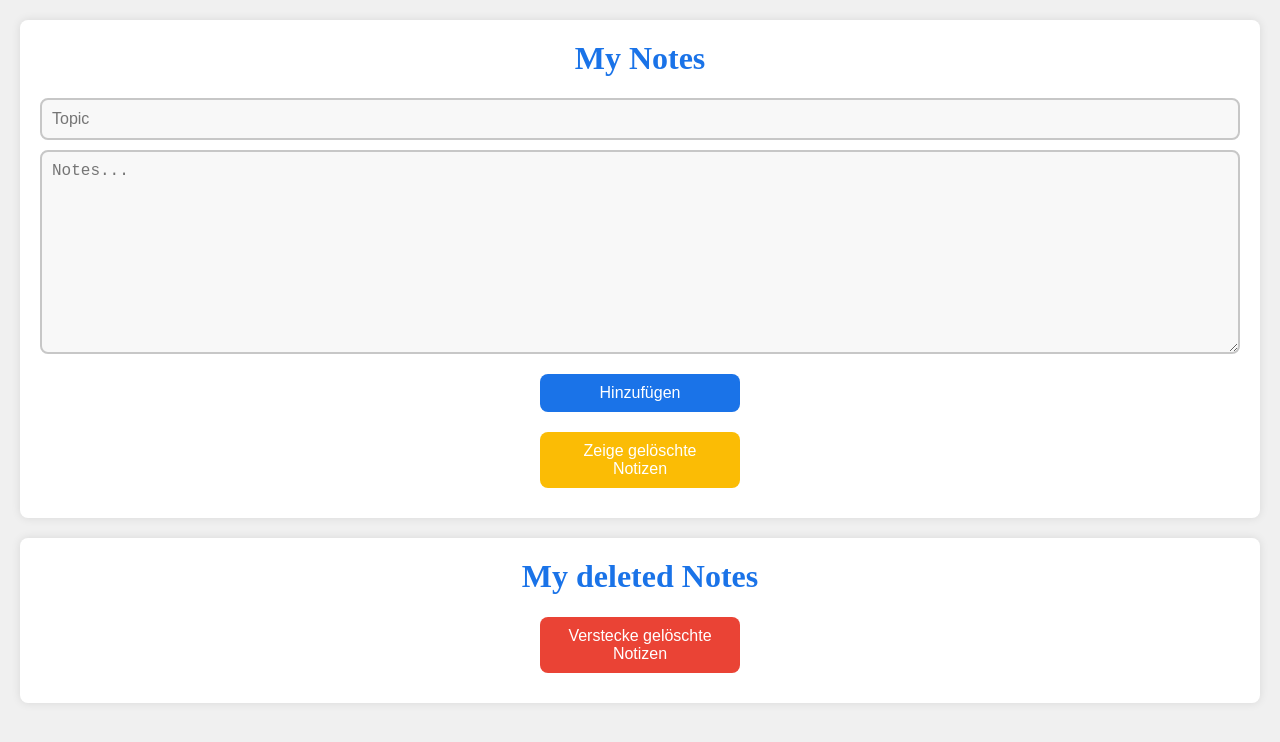
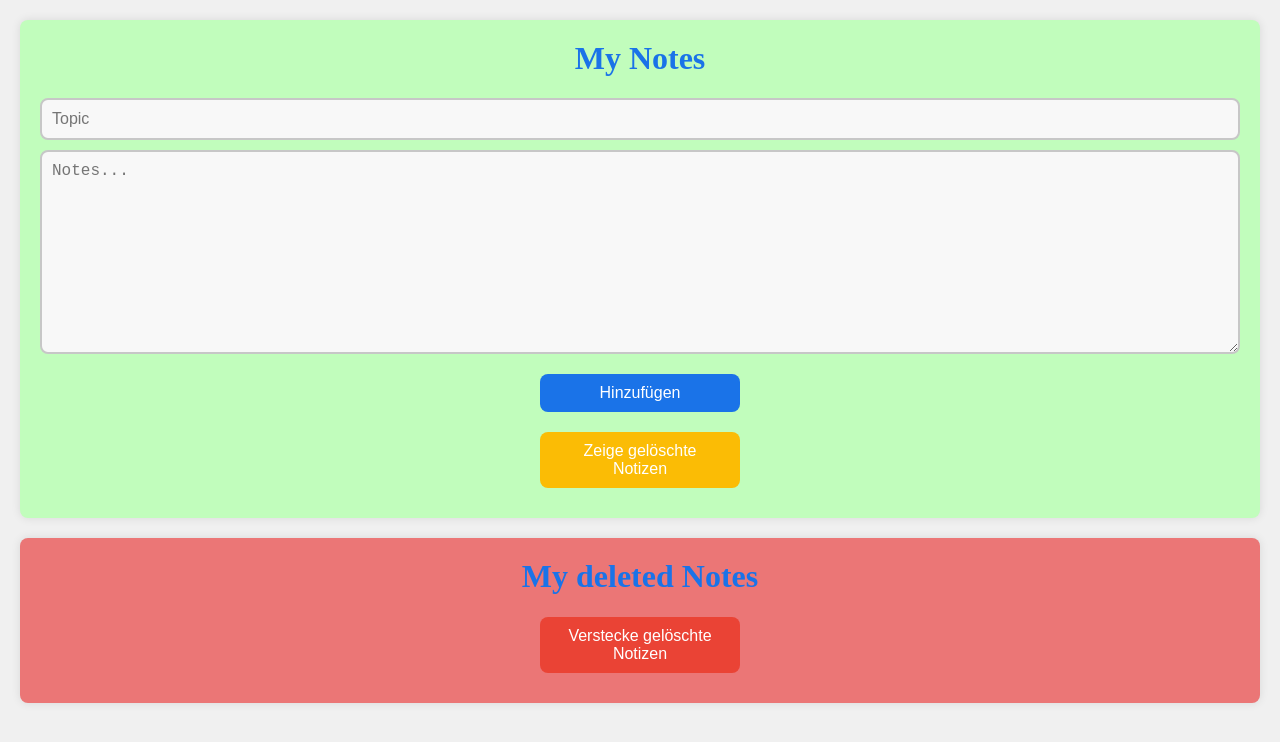
Before and after one commit to karimrustamov/notizblock, a plain HTML site: page index.html in a window 1280 px wide. Both pictures are taken after a click on the button "Zeige gelöschte Notizen". Drawn offline with Linux system fonts and the light colour scheme.

Commit message:
fourth commit

```diff
--- a/script.js
+++ b/script.js
@@ -29,6 +29,7 @@ function deleteNote(i) {
     notes.splice(i, 1);
     render();
     save();
+    showDeletedNotes();
 }
 
 function save() {
--- a/style.css
+++ b/style.css
@@ -9,8 +9,15 @@ body {
     margin: 20px;
 }
 
-#allInput, .deletedCard {
-    background-color: #ffffff;
+#allInput {
+    background-color: #c1fdbc;
+    padding: 20px;
+    border-radius: 8px;
+    box-shadow: 0 0 10px rgba(0, 0, 0, 0.1);
+}
+
+.deletedCard {
+    background-color: #eb7676; /* leicht andersfarbiger Hintergrund für gelöschte Notizen */
     padding: 20px;
     border-radius: 8px;
     box-shadow: 0 0 10px rgba(0, 0, 0, 0.1);
@@ -93,7 +100,7 @@ body {
 }
 
 .card, .deletedCard div {
-    background-color: #f8f8f8;
+    background-color: #ffffff; /* Änderte die Hintergrundfarbe für eine bessere Unterscheidung */
     padding: 20px;
     border-radius: 8px;
     margin: 10px 0;
```
